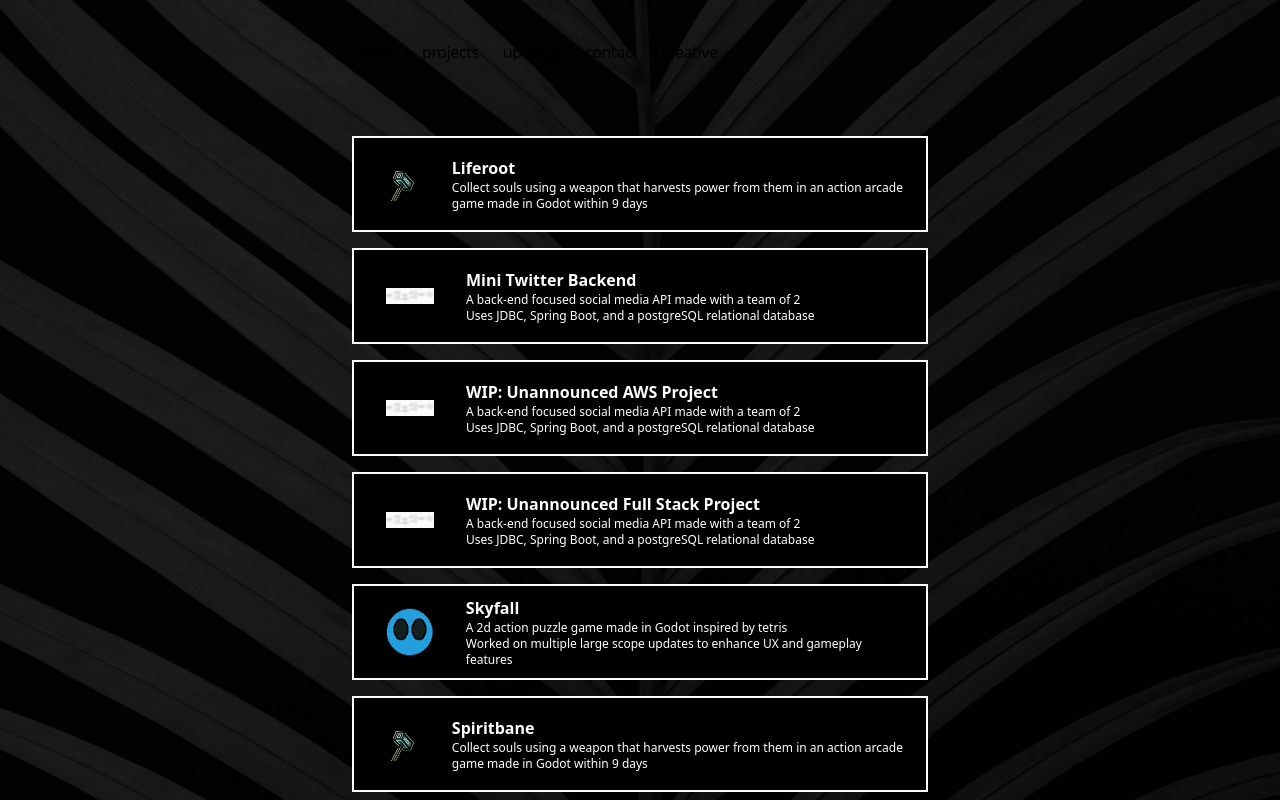
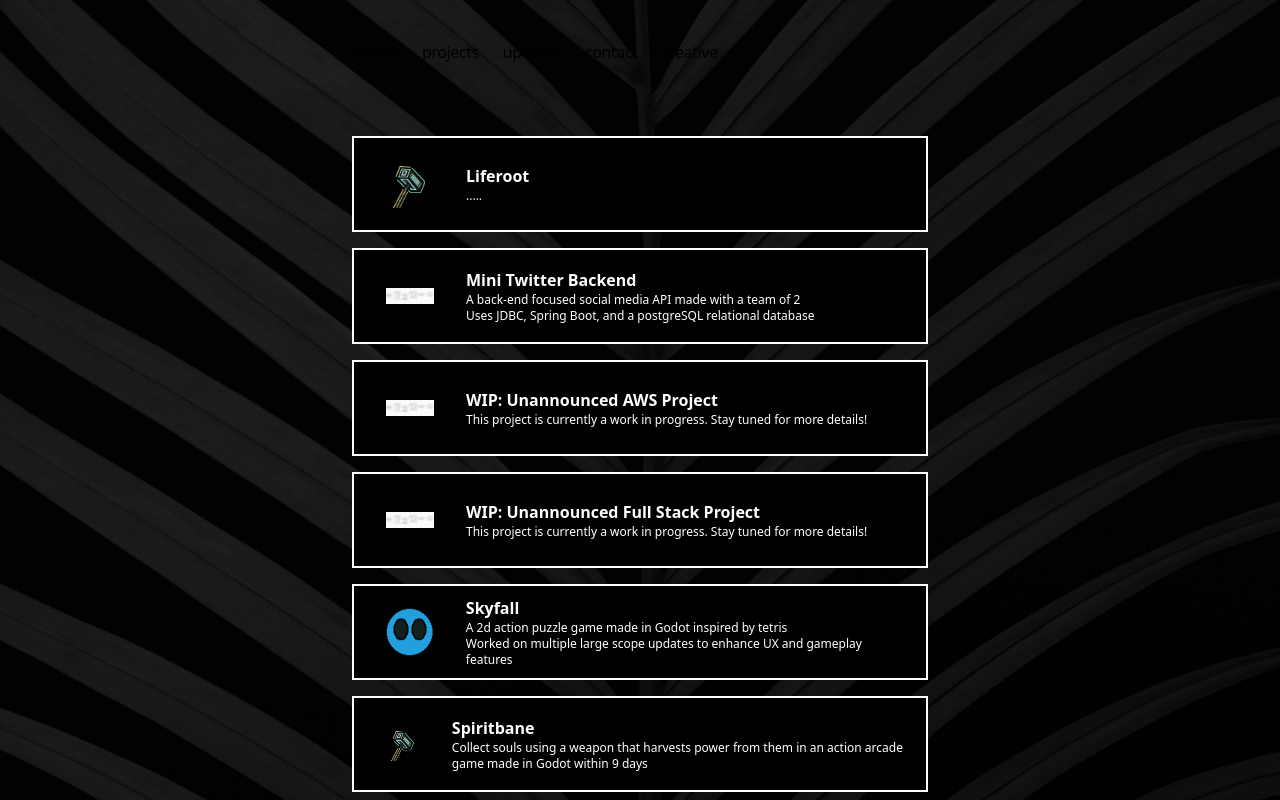
Before and after one commit to rishijs/RishiJSPortfolio, a Next.js app: page /projects in a window 1280 px wide. Shown: the top 800 px of the page. Built offline with nearby package versions, Linux system fonts and the light colour scheme.

Commit message:
descriptions

```diff
--- a/app/components/projectList.tsx
+++ b/app/components/projectList.tsx
@@ -4,7 +4,7 @@ import ProjectCard from "app/components/projectCard";
 const projects:Array<ProjectProps> = [
     {
       name: "Liferoot",
-      description: "Collect souls using a weapon that harvests power from them in an action arcade game made in Godot within 9 days",
+      description: ".....",
       image: "/projecticons/spiritbane.png",
       routingUrl: 'liferoot'
     },
@@ -16,13 +16,13 @@ const projects:Array<ProjectProps> = [
     },
     {
       name: "WIP: Unannounced AWS Project",
-      description: "A back-end focused social media API made with a team of 2 \n Uses JDBC, Spring Boot, and a postgreSQL relational database",
+      description: "This project is currently a work in progress. Stay tuned for more details!",
       image: "/projecticons/spring_social_media.png",
       routingUrl: 'awsProject'
     },
     {
       name: "WIP: Unannounced Full Stack Project",
-      description: "A back-end focused social media API made with a team of 2 \n Uses JDBC, Spring Boot, and a postgreSQL relational database",
+      description: "This project is currently a work in progress. Stay tuned for more details!",
       image: "/projecticons/spring_social_media.png",
       routingUrl: 'fullStackProject'
     },
@@ -40,7 +40,7 @@ const projects:Array<ProjectProps> = [
     },
     {
       name: "Striker",
-      description: "Collect souls using a weapon that harvests power from them in an action arcade game made in Godot within 9 days",
+      description: "....",
       image: "/projecticons/spiritbane.png",
       routingUrl: 'striker'
     },
```
